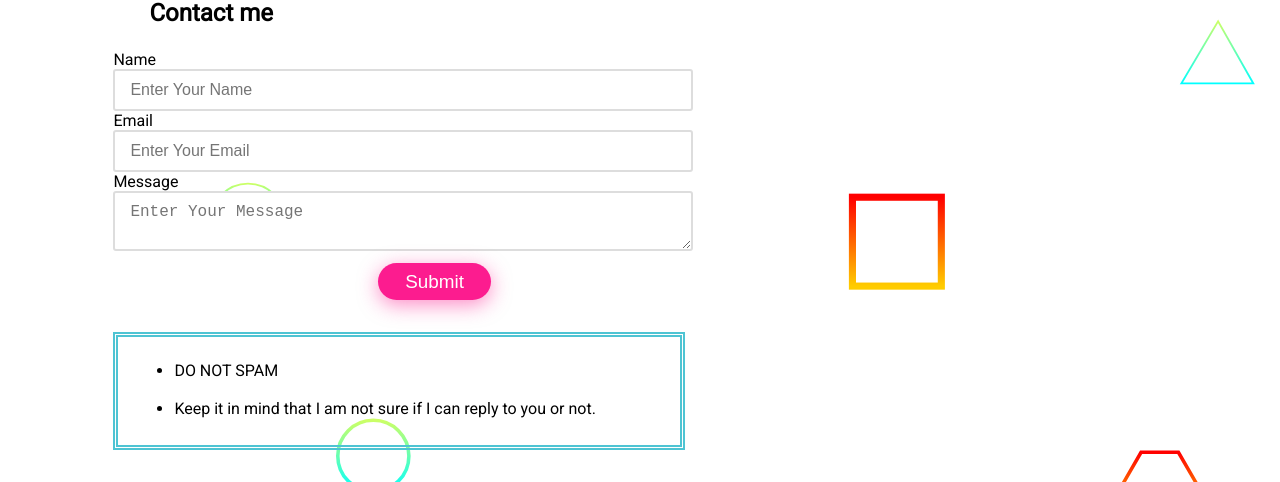
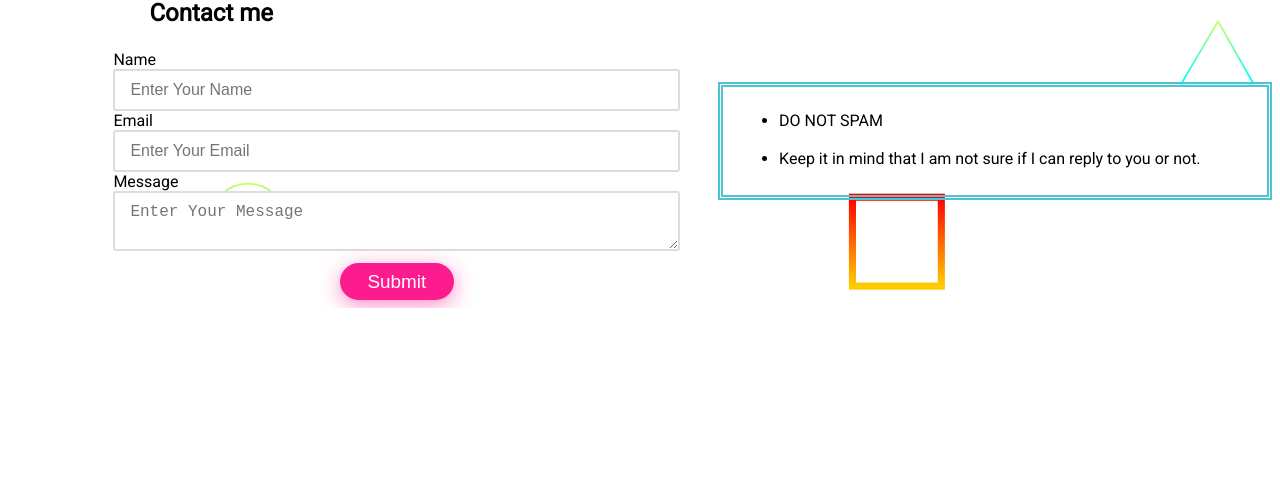
Before and after one commit to K-Rintaro/K-Rintaro.github.io, a plain HTML site: page index.html in a window 1280 px wide. Shown: the part 1233-1715 px from the top of the page. After the commit the page ends 1541 px from the top, so only its background shows below. Drawn offline with Linux system fonts and the light colour scheme.

Commit message:
Update main.css

```diff
--- a/main.css
+++ b/main.css
@@ -85,7 +85,7 @@ h2 {
 }
 
 input {
-  width: 100%;
+  width: 15cm;
   padding: 10px 15px;
   font-size: 16px;
   border-radius: 3px;
@@ -94,7 +94,7 @@ input {
 }
 
 textarea {
-  width: 100%;
+  width: 15cm;
   padding: 10px 15px;
   font-size: 16px;
   border-radius: 3px;
@@ -152,7 +152,12 @@ button {
   font-size: 0.5cm;
   color: #FFF;
   margin-top: 0.2cm;
-  margin-left: 7cm;
+  margin-left: 6cm;
+}
+
+.finish {
+  display: flex;
+  align-items: flex-start;
 }
 
 .note {
@@ -160,6 +165,7 @@ button {
   margin: 2em 0;
   border: double 5px #4ec4d3;
   width: 14cm;
+  margin-left: 1cm;
 }
 
 .note p {
```
